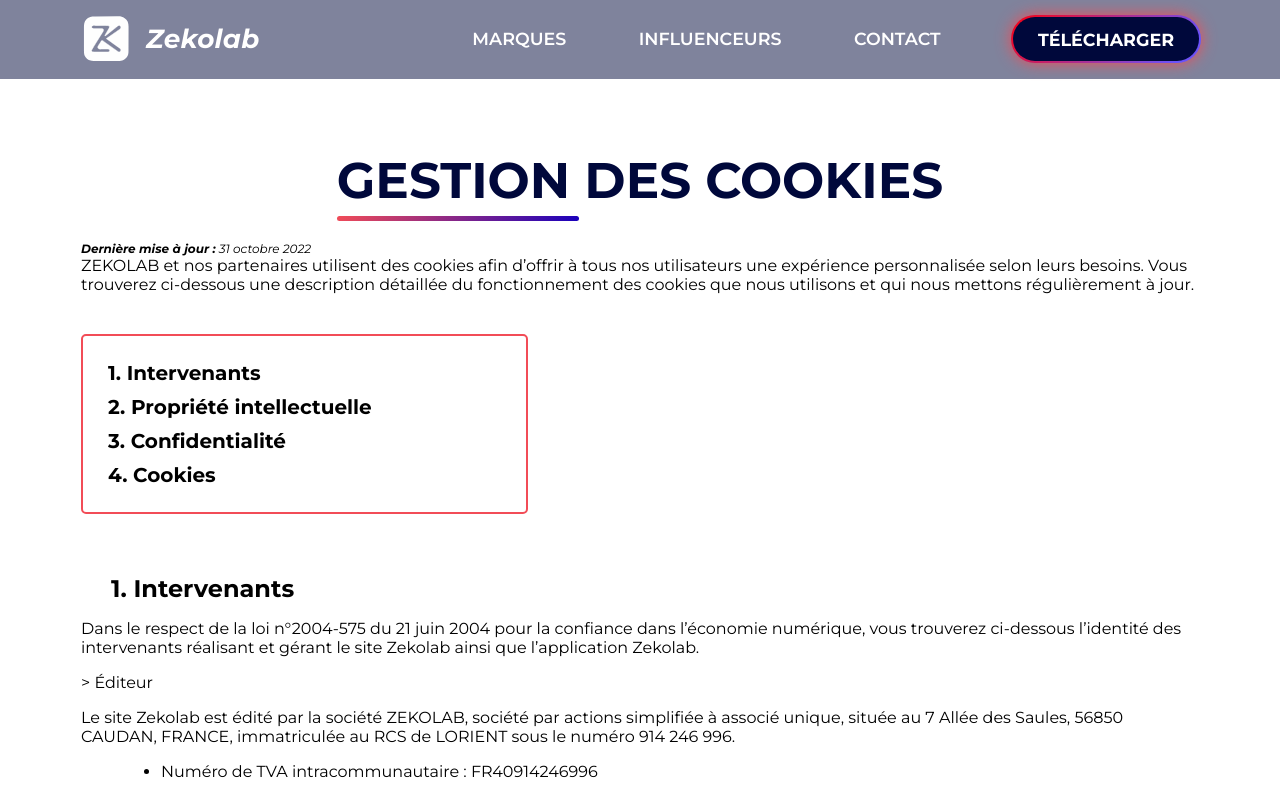
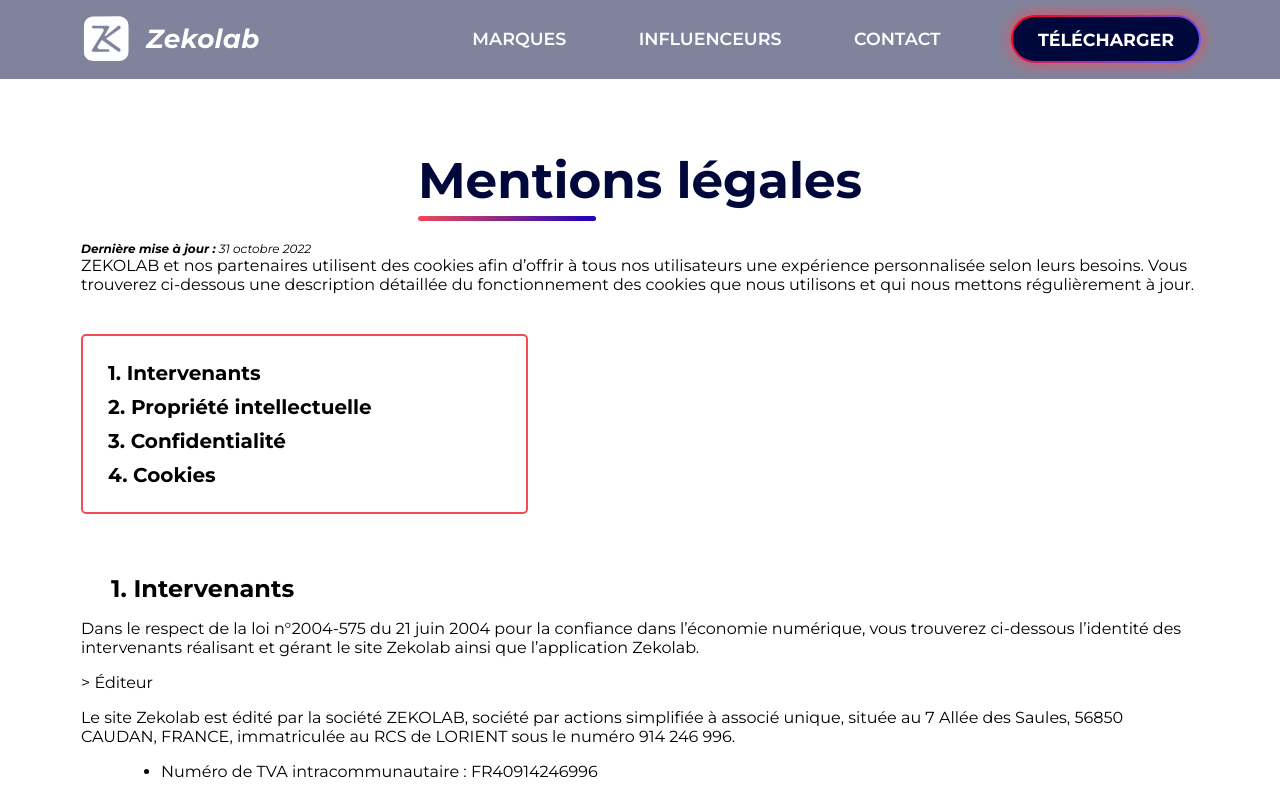
Before and after one commit to Zekolab/ZekolabWebsite, a website: page features/mentions-legales.html in a window 1280 px wide. Shown: the top 794 px of the page. Drawn offline with Linux system fonts and the light colour scheme.

Commit message:
Modify title legal mentions

```diff
--- a/features/mentions-legales.html
+++ b/features/mentions-legales.html
@@ -80,7 +80,7 @@
         <section class="container legals">
 
             <div class="title_container">
-                <h1 class="title-big">GESTION DES COOKIES</h1>
+                <h1 class="title-big">Mentions légales</h1>
             </div>
 
             <p class="details"><strong>Dernière mise à jour :</strong> 31 octobre 2022</p>
```
Also changed, not shown: features/cookies.html (+1 -1 lines), features/politique-de-confidentialite.html (+1 -1 lines).
